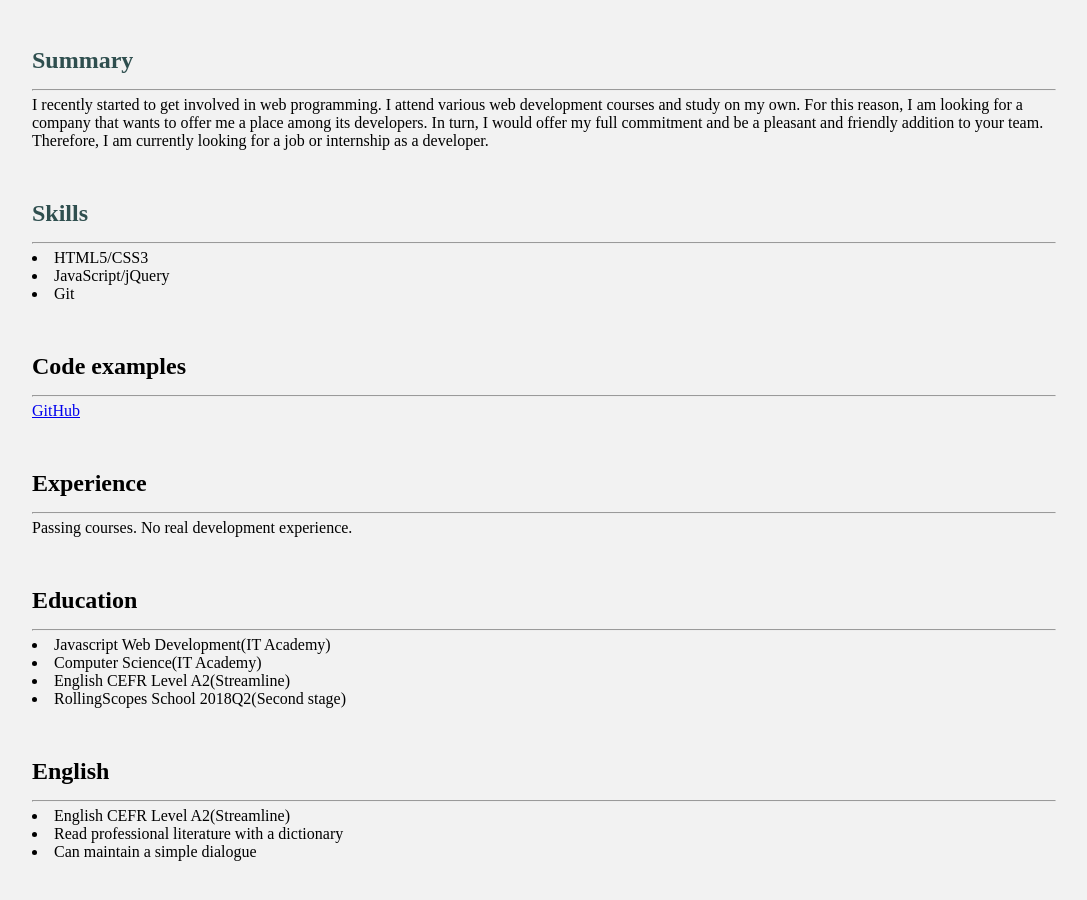
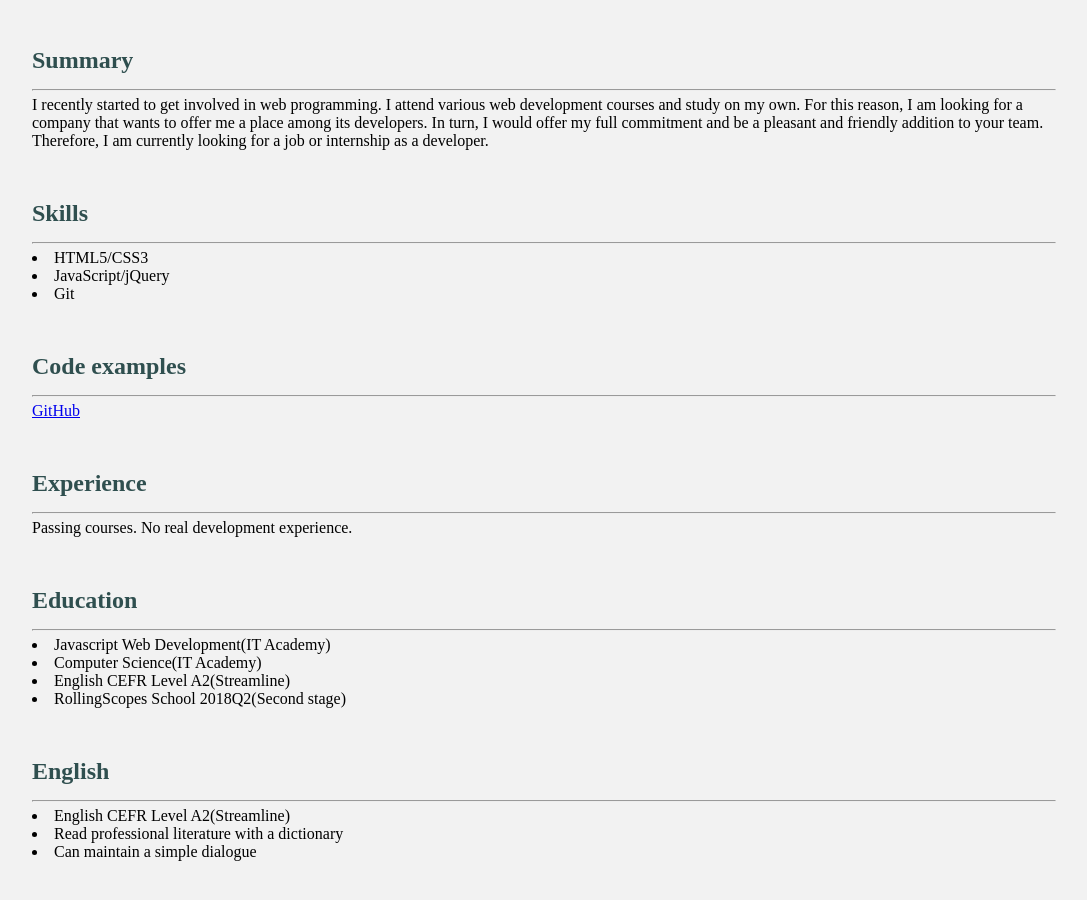
Before and after one commit to Zartaich/rsschool-2019Q1-cv, a plain HTML site: page index.html in a window 1280 px wide. Shown: the part 158-1058 px from the top of the page, without its empty margins (96-1183 px from the left). Drawn offline with Linux system fonts and the light colour scheme.

Commit message:
STYLE: add styles seaction headings

```diff
--- a/style/style.css
+++ b/style/style.css
@@ -63,3 +63,19 @@
 .list  {
     list-style-position: inside;
 }
+
+.examples-heading {
+    color: 	#2F4F4F;
+}
+
+.experience-heading {
+    color: 	#2F4F4F;
+}
+
+.education-heading {
+    color: 	#2F4F4F;
+}
+
+.english-level-heading {
+    color: 	#2F4F4F;
+}
```
Lines whose indentation alone changed are shown as unchanged.
